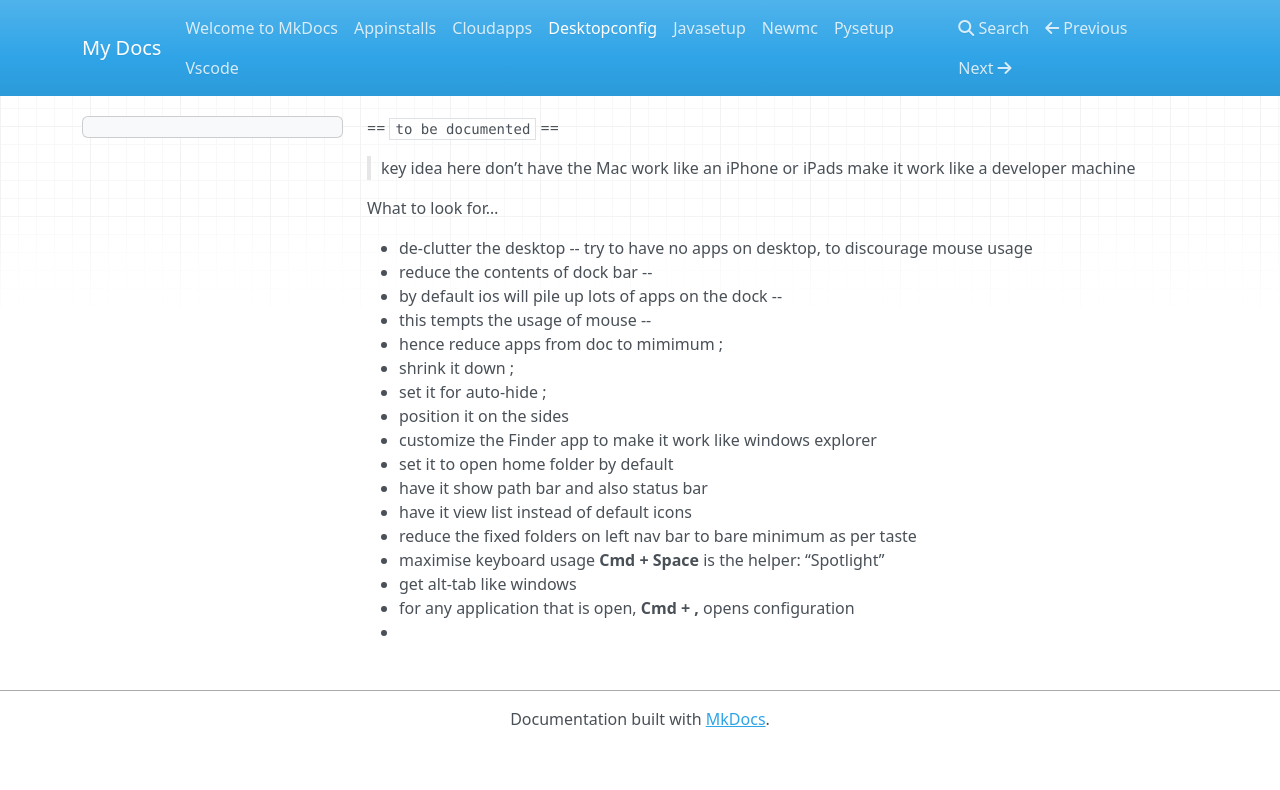
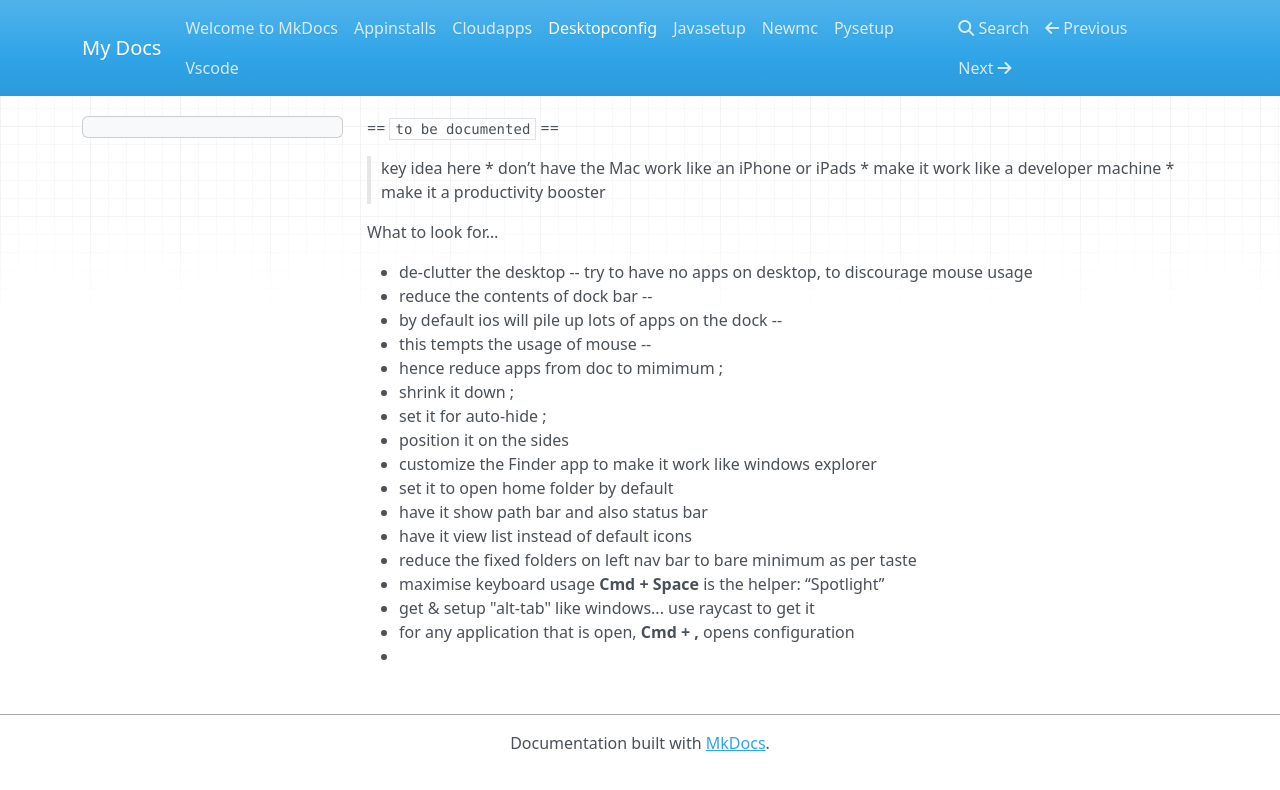
Before and after one commit to amitrajpurkar/tuneinwithmac, an MkDocs documentation site: the page built from docs/desktopconfig.md, in a window 1280 px wide. Shown: the top 790 px of the page. Built offline with MkDocs 1.6.1, drawn with Linux system fonts in a browser that asks for light colours; nearby versions of some CDN libraries.

````diff
--- a/docs/desktopconfig.md
+++ b/docs/desktopconfig.md
@@ -1,8 +1,9 @@
 == ```to be documented``` ==
 
 > key idea here
-> don’t have the Mac work like an iPhone or iPads
-> make it work like a developer machine
+> * don’t have the Mac work like an iPhone or iPads
+> * make it work like a developer machine
+> * make it a productivity booster
 
 What to look for…
 
@@ -20,6 +21,6 @@ What to look for…
   * have it view list instead of default icons
   * reduce the fixed folders on left nav bar to bare minimum as per taste
 * maximise keyboard usage **Cmd + Space** is the helper: “Spotlight”
-* get alt-tab like windows
+* get & setup "alt-tab" like windows... use raycast to get it
 * for any application that is open, **Cmd + ,** <Cmd + comma> opens configuration
 *
````
Also changed, not shown: docs/appinstalls.md (+3 -3 lines), docs/newmc.md (+2 -2 lines), docs/vscode.md (+41 -3 lines).
